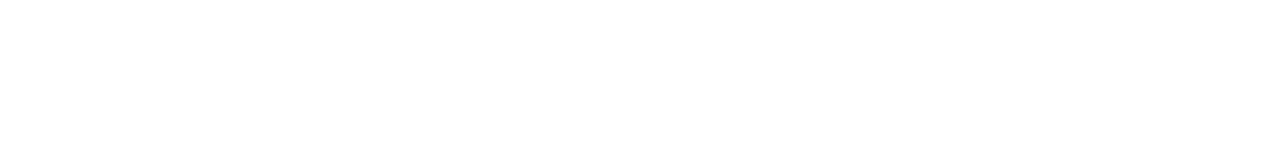
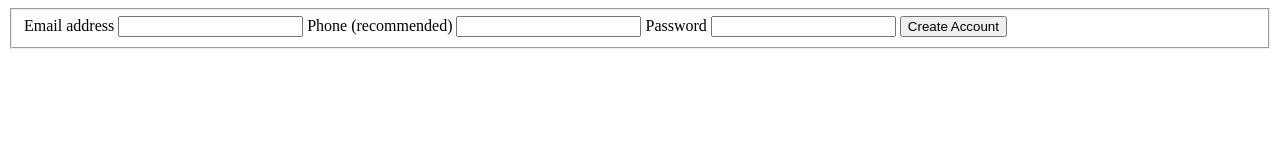
Before and after one commit to dbateman3/odin-mint, a plain HTML site: page index.html in a window 1280 px wide. Drawn offline with Linux system fonts and the light colour scheme.

Commit message:
Created basic form

```diff
--- a/index.html
+++ b/index.html
@@ -2,10 +2,26 @@
 <html lang="en">
 	<head>
 		<meta charset="utf-8">
-		<title></title>
+		<title>Odin Mint</title>
 	</head>
 	<body>
+		<form action="/signup" method="post">
+			<fieldset class="signup">
+				<label>
+					Email address
+					<input type="text" name="email">
+				</label>
+				<label>
+					Phone (recommended)
+					<input type="text" name="phone">
+				</label>
+				<label>
+					Password
+					<input type="password" name="password">
+				</label>
+				<input class="btn" type="submit" name="submit" value="Create Account">
+			</fieldset>
 
-
+		</form>
 	</body>
 </html>
```
